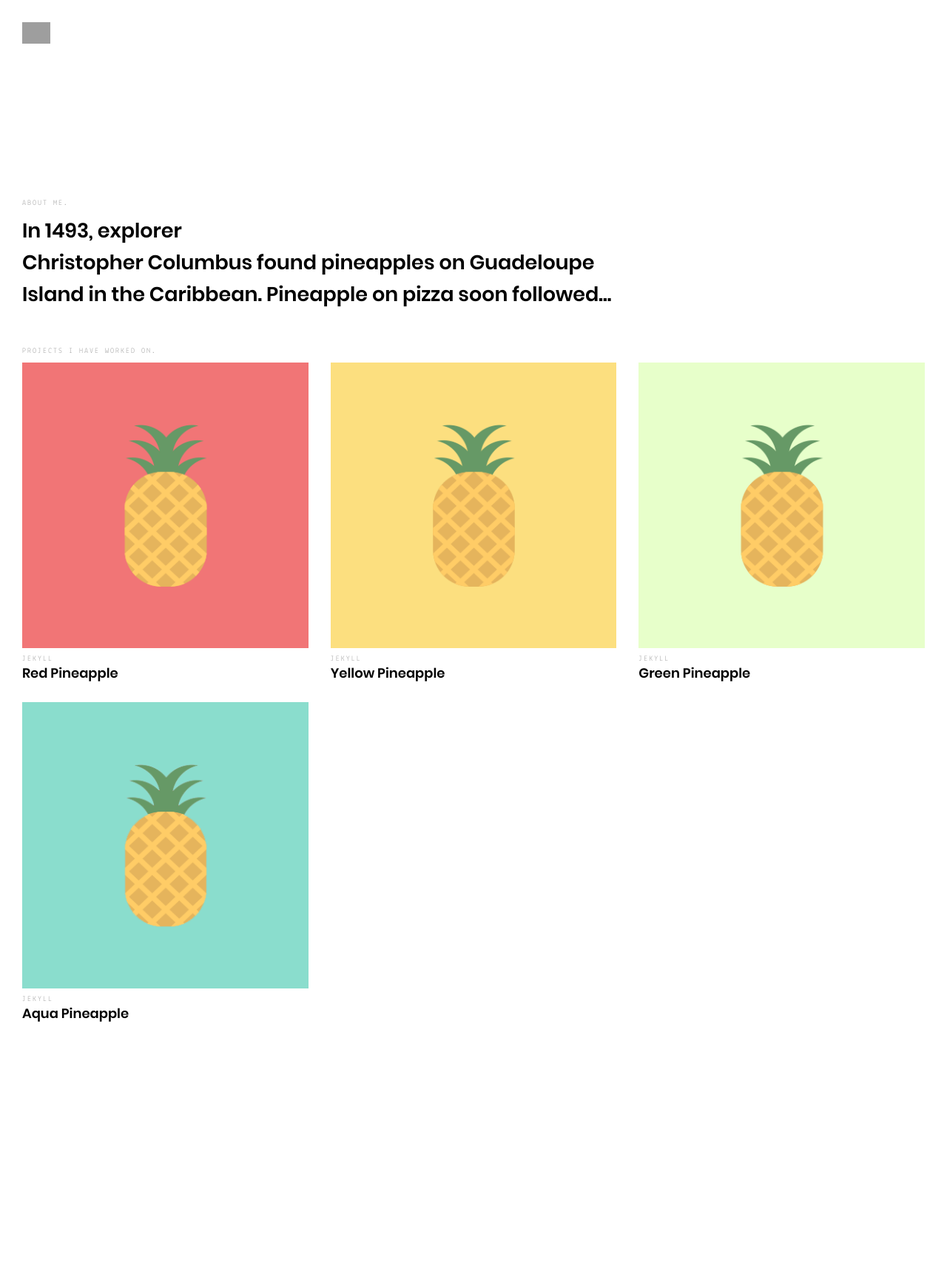
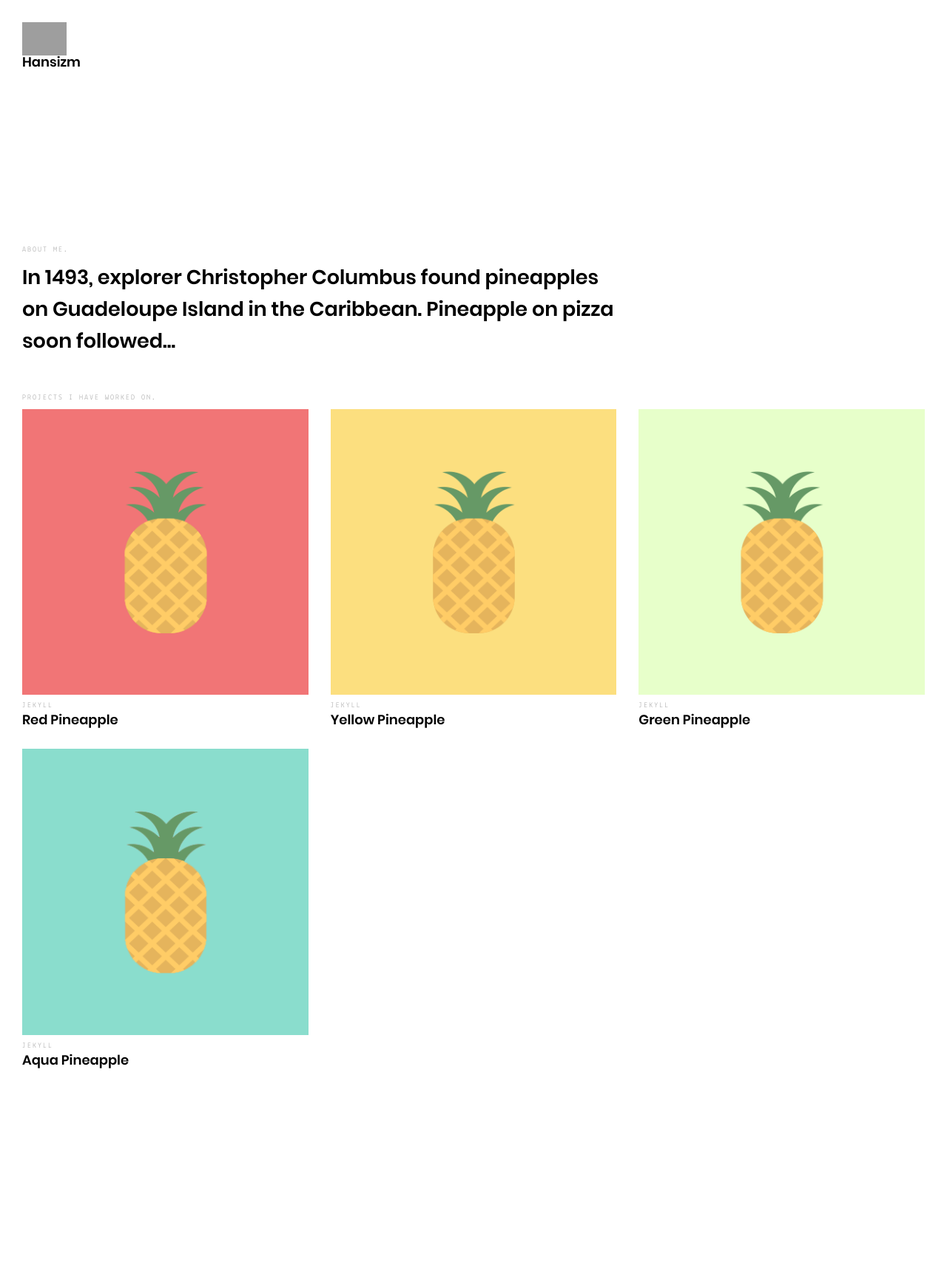
Before and after one commit to Hansizm/Hansizm.github.io, a Jekyll site: the page built from index.html, in a window 1280 px wide. Shown: the whole page at 74% size. Built offline with Jekyll 4.4.1, drawn with Linux system fonts in a browser that asks for light colours; before the commit the page ends 1663 px from its top, so only the background shows below that; grey boxes are pictures that could not be loaded.

Commit message:
Update header.html

```diff
--- a/_includes/header.html
+++ b/_includes/header.html
@@ -1,15 +1,9 @@
 <header class="header">
-	<div class="container" style="width:30%; height:150px; float:left">
+	<div class="container">
 		<h1 class="logo">
-			<img src="https://user-images.githubusercontent.com/86516959/131244209-c0e2abf2-5388-476f-a42c-60bc6aa7b115.png" width="10%">
-			<!-- <a title="{{ site.author }}" href="{{ site.baseurl | append: "/" }}">{{ site.author }} -->
-			</a>
-		</h1>
-	</div>
-	<div class="container" style="width:65%; height:150px; float:right">
-		<h1 class="logo">
-			<a title="{{ site.author }}" href="{{ site.baseurl | append: "/" }}">{{ site.author }}
-			</a>
+			<img src="https://user-images.githubusercontent.com/86516959/131244209-c0e2abf2-5388-476f-a42c-60bc6aa7b115.png" width="15%">
+				<a title="{{ site.author }}" href="{{ site.baseurl | append: "/" }}">{{ site.author }}
+				</a>
 		</h1>
 	</div>
 </header>
```
